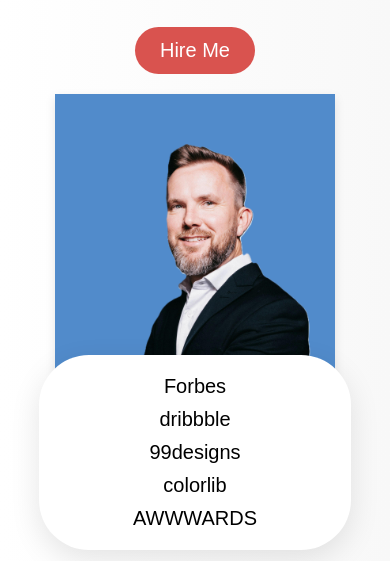
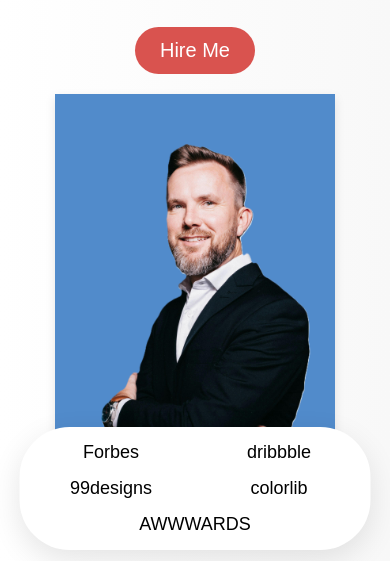
Before and after one commit to vidithap/template, a plain HTML site: page index.html in a window 390 px wide. Shown: the part 539-1100 px from the top of the page. Drawn offline with Linux system fonts and the light colour scheme.

Commit message:
modified css

```diff
--- a/style.css
+++ b/style.css
@@ -206,10 +206,21 @@ nav {
     }
 
     .white-box {
-        flex-direction: column;
-        gap: 10px;
-        width: 80%;
-        padding: 20px;
+        flex-direction: row;
+        flex-wrap: wrap;
+        justify-content: center;
+        gap: 15px;
+        width: 90%;
+        padding: 15px;
         bottom: 20px;
+        font-size: 18px;
+        text-align: center;
     }
+
+    .white-box span {
+        flex: 1 1 30%;
+        min-width: 100px;
+        text-align:center;
+    }
+
 }
```
